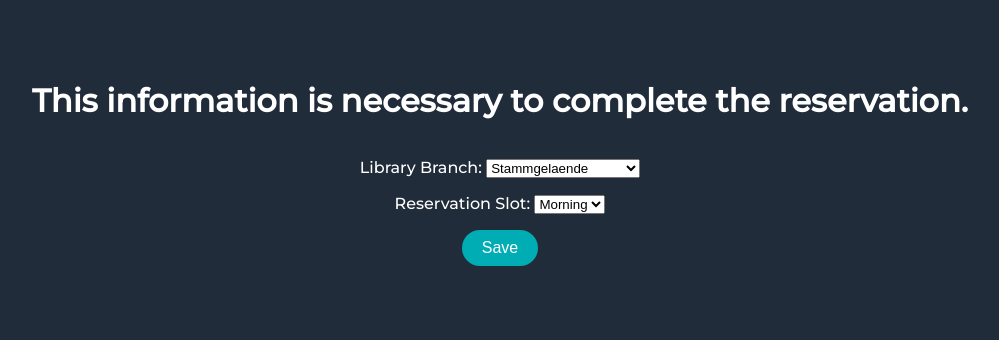
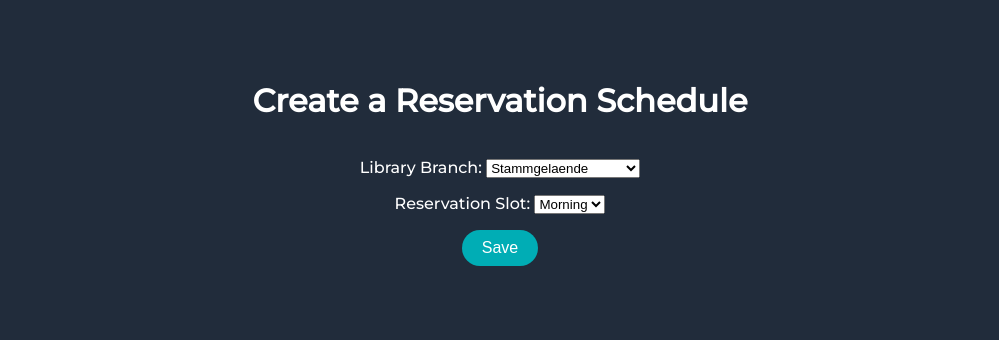
Before and after one commit to philippwulff/lib_reservation_tool, a Django app: page /booking/ in a window 1280 px wide. Shown: the part 90-430 px from the top of the page, without its empty margins (140-1139 px from the left). Run offline with Django 4.2, Linux system fonts and the light colour scheme; the visitor is signed in with stand-in values (Sample User, id 1).

Commit message:
changed site headers

```diff
--- a/reservation_app/templates/reservation_app/booking.html
+++ b/reservation_app/templates/reservation_app/booking.html
@@ -2,7 +2,7 @@
 {% block content %}
 
 <div class="page-content">
-    <h1>This information is necessary to complete the reservation.</h1>
+    <h1>Create a Reservation Schedule</h1>
     <div class="page-content">
         <form method="POST" >
             {% csrf_token %}
--- a/reservation_app/templates/reservation_app/profile.html
+++ b/reservation_app/templates/reservation_app/profile.html
@@ -2,7 +2,7 @@
 {% block content %}
 
 <div class="page-content">
-    <h1>Create a Reservation Schedule</h1>
+    <h1>Your Profile Information</h1>
     <div class="page-content">
         <form method="POST" >
             {% csrf_token %}
```
